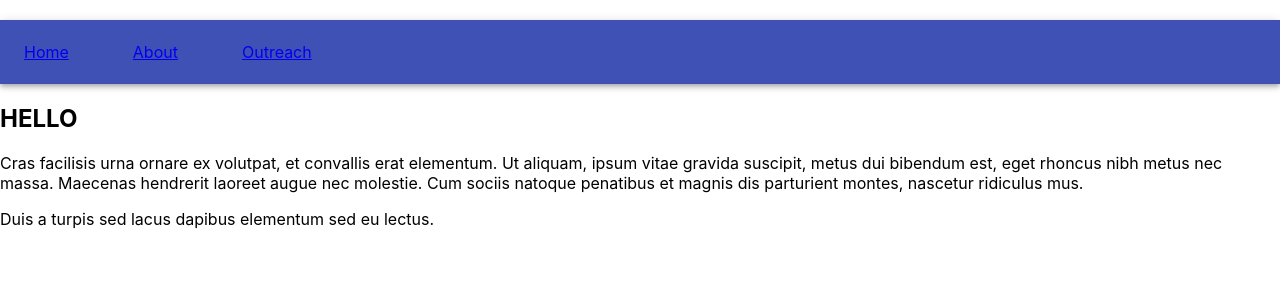
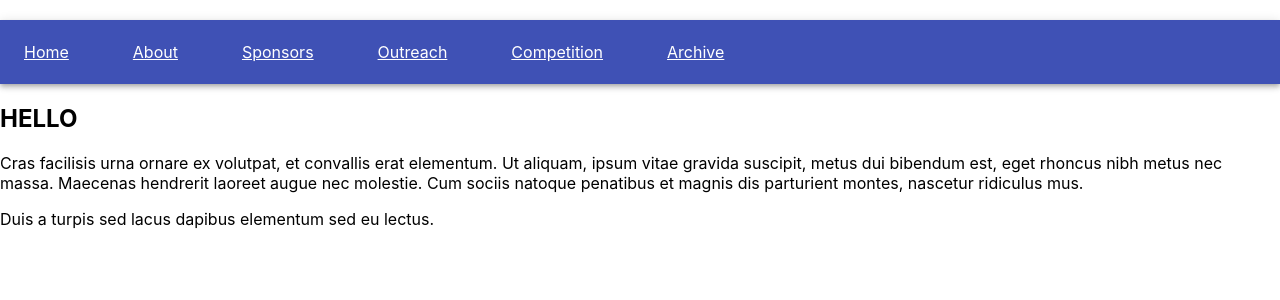
Before and after one commit to tlee76/Charlotte-Area-Robotics-Website-React-Project, a React (Create React App) app: page / in a window 1280 px wide. Shown: the top 300 px of the page. Built offline with nearby package versions, Linux system fonts and the light colour scheme.

Commit message:
Added pages to NavBar

```diff
--- a/src/Main/Main.scss
+++ b/src/Main/Main.scss
@@ -1,3 +1,5 @@
 .NavBarSelection {
-    padding-right: 4rem
+    padding-right: 4rem;
+    text-decoration: underline;
+    color: white;
 }
--- a/src/Main/Main.tsx
+++ b/src/Main/Main.tsx
@@ -5,6 +5,9 @@ import About from "../About/About";
 import Outreach from "../Outreach/Outreach";
 import { AppBar, Toolbar } from "@material-ui/core"
 import "./Main.scss";
+import Sponsors from "../Sponsors/Sponsors";
+import Competition from "../Competition/Competition";
+import Archive from "../Archive/Archive";
 
 class Main extends Component {
   render() {
@@ -14,13 +17,19 @@ class Main extends Component {
           <Toolbar className="header">
             <NavLink to="/" className="NavBarSelection">Home</NavLink>
             <NavLink to="/about" className="NavBarSelection">About</NavLink>
+            <NavLink to="/sponsors" className="NavBarSelection">Sponsors</NavLink>
             <NavLink to="/outreach" className="NavBarSelection">Outreach</NavLink>
+            <NavLink to="/competition" className="NavBarSelection">Competition</NavLink>
+            <NavLink to="/archive" className="NavBarSelection">Archive</NavLink>
           </Toolbar>
         </AppBar>
         <div className="content">
           <Route exact path="/" component={Home} />
           <Route path="/about" component={About} />
           <Route path="/outreach" component={Outreach} />
+          <Route path="/sponsors" component={Sponsors} />
+          <Route path="/competition" component={Competition} />
+          <Route path="/archive" component={Archive} />
         </div>
       </HashRouter>
     );
```
